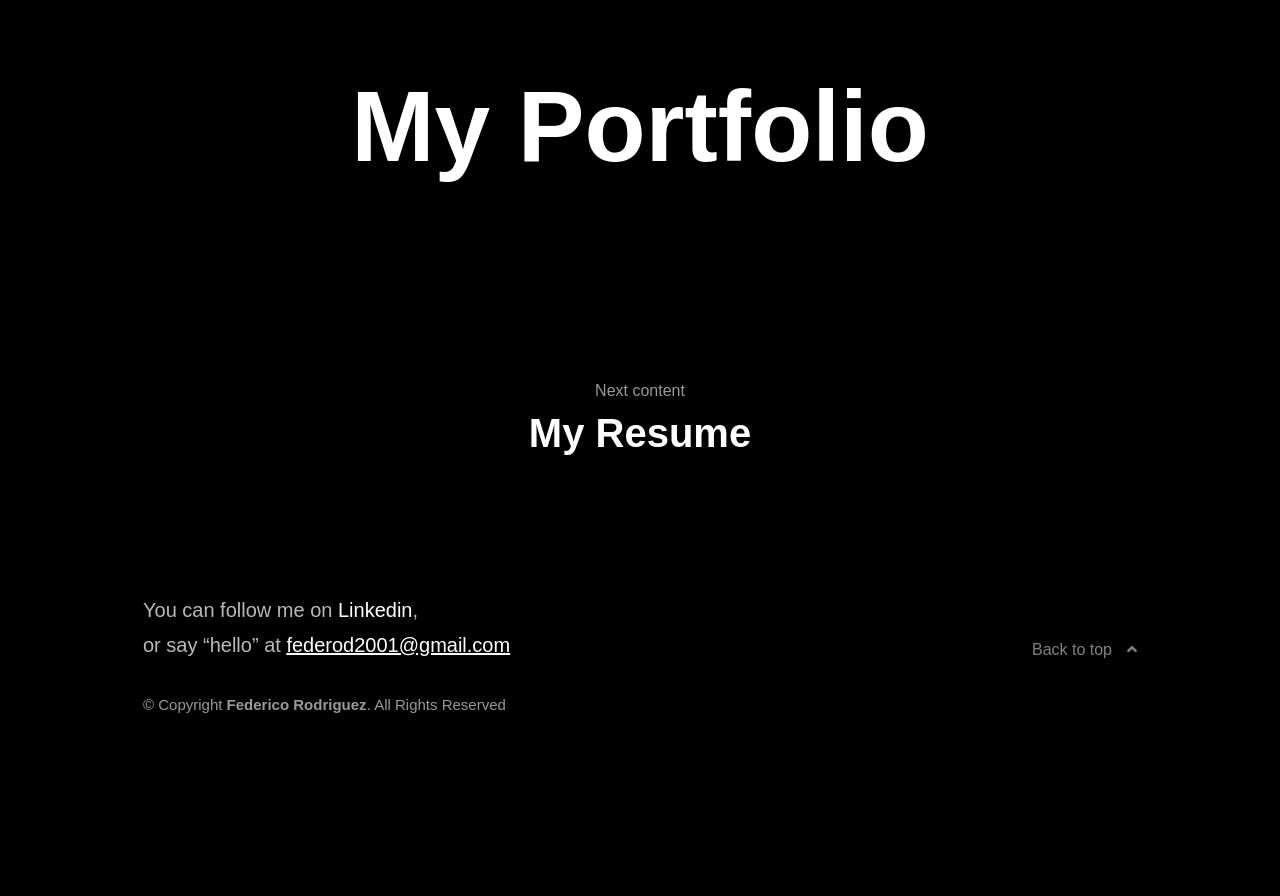
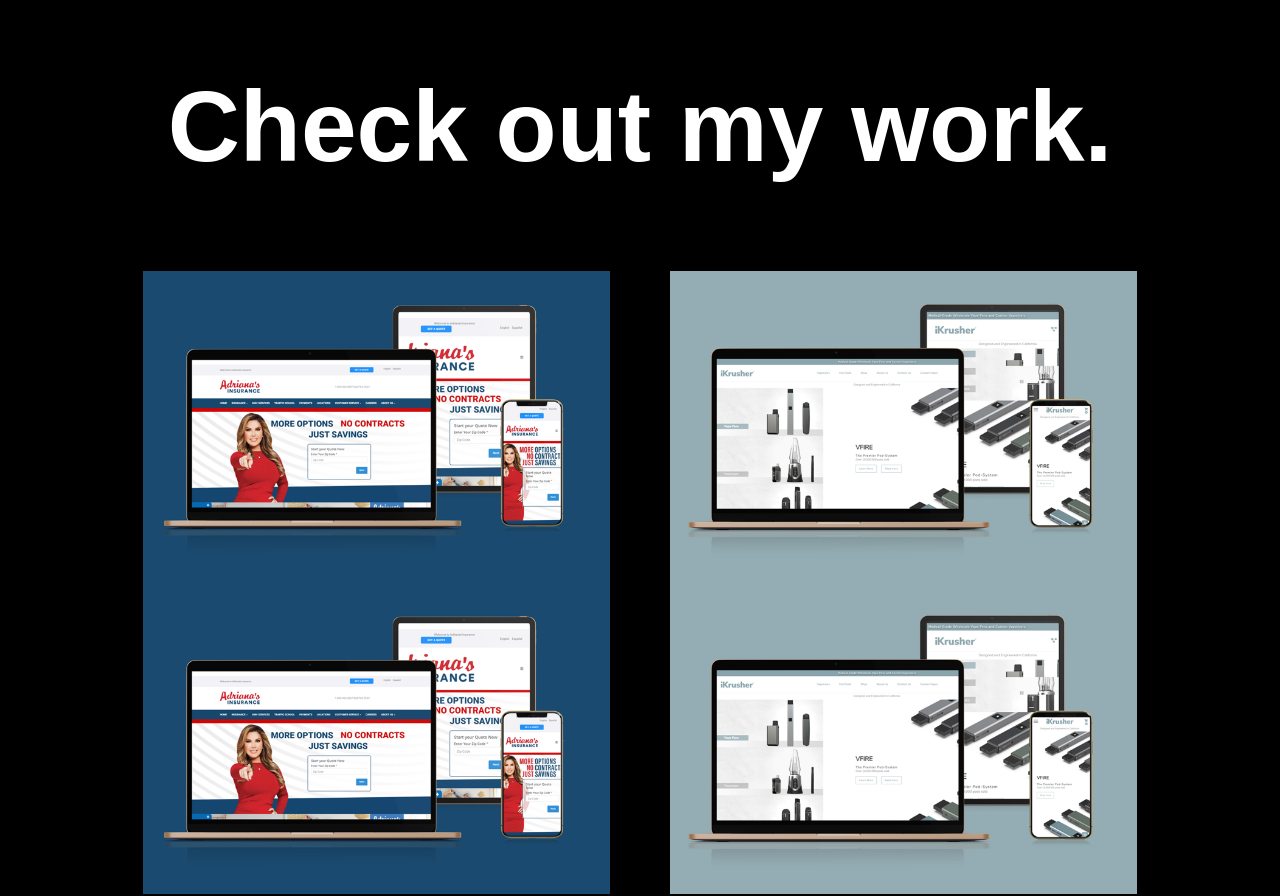
Before and after one commit to pixsolate/myNewPortfolio, a plain HTML site: page work-3.html in a window 1280 px wide. Shown: the part 89-985 px from the top of the page. Before the commit the page ends 901 px from the top, so only its background shows below. Drawn offline with Linux system fonts and the light colour scheme; a web font is replaced by a local one.

Commit message:
New Update

```diff
--- a/css/style.css
+++ b/css/style.css
@@ -2156,6 +2156,10 @@ footer .email{
     width: 100%;
 }
 
+.portfolioImg img{
+    width: 100%;
+}
+
 .work-subtext{
     font-size: 60px;
     font-weight: 600;
@@ -2549,6 +2553,11 @@ footer .email{
 
     }
 
+    .portfolioImg{
+        margin-bottom: 60px;
+        display: inline-block;
+    }
+
     .container.text-center.top_60{
         margin-top: 30px;
     }
--- a/work-3.html
+++ b/work-3.html
@@ -1,25 +1,31 @@
 <!DOCTYPE html>
 <html lang="en">
   <head>
-    <title>Federico Rodriguez Front End Developer</title>
+    <title>Return Portfolio Template</title>
     <meta charset="UTF-8" />
-    <meta name="description" content="Federico Rodriguez Personal Portfolio" />
+    <meta name="description" content="Return Portfolio Template" />
     <meta name="viewport" content="width=device-width, initial-scale=1.0" />
+
     <!-- Stylesheets -->
     <link rel="stylesheet" href="css/style.css" />
+
     <!--[if lt IE 9]>
       <script src="https://oss.maxcdn.com/html5shiv/3.7.2/html5shiv.min.js"></script>
       <script src="https://oss.maxcdn.com/respond/1.4.2/respond.min.js"></script>
     <![endif]-->
+
     <!-- FAVICON  -->
     <!-- <link rel="shortcut icon" href="img/favico.png"> -->
+
     <!-- Font icons -->
     <link
       rel="stylesheet"
       href="icon-fonts/fontawesome-5.12.0/css/all.min.css"
     />
+
     <!--Font -->
     <link rel="stylesheet" href="https://use.typekit.net/vzo7avg.css" />
+    <link rel="stylesheet" href="font/stylesheet.css" />
   </head>
 
   <body class="darkness">
@@ -71,6 +77,7 @@
             alt=""
           />
         </a>
+
         <div class="nav-icon magnetize" data-dist="3" data-cursor-type="medium">
           <div class="nav-icon-inner" data-cursor-type="medium">
             <span></span>
@@ -79,6 +86,7 @@
         </div>
       </div>
     </header>
+
     <!-- Right Menu -->
     <div
       class="overlay-bg"
@@ -134,32 +142,42 @@
       <div class="data-scroll">
         <!-- PAGE HEADER -->
         <div class="page-header type-two box-animate">
-          <h1 class="title">My Portfolio</h1>
+          <h1 class="title">Check out my work.</h1>
         </div>
 
         <!-- Gallery -->
         <div class="container gallery top_90 box-animate">
           <div class="row">
             <div class="col-xl-6">
-              <a href="https://adrianasinsurance.com">
-                <img data-cursor-type="big" data-cursor-text="ZOOM" src="images/portfolio/work-3/04.jpg" alt=""/>
+              <a href="https://adrianasinsurance.com" target="_blank" class="portfolioImg">
+                <img data-cursor-type="big" data-cursor-text="WEBSITE" src="images/portfolio/work-3/04.jpg" alt=""/>
               </a>
             </div>
             <div class="col-xl-6">
-              <a href="https://ikrusher.com">
-                <img data-cursor-type="big" data-cursor-text="ZOOM" src="images/portfolio/work-3/05.jpg" alt="" />
+              <a href="https://ikrusher.com" target="_blank" class="portfolioImg">
+                <img data-cursor-type="big" data-cursor-text="WEBSITE" src="images/portfolio/work-3/05.jpg" alt=""/>
+              </a>
+            </div>
+          </div>
+          <div class="row">
+            <div class="col-xl-6">
+              <a href="https://adrianasinsurance.com" target="_blank" class="portfolioImg">
+                <img data-cursor-type="big" data-cursor-text="WEBSITE" src="images/portfolio/work-3/04.jpg" alt=""/>
+              </a>
+            </div>
+            <div class="col-xl-6">
+              <a href="https://ikrusher.com" target="_blank" class="portfolioImg">
+                <img data-cursor-type="big" data-cursor-text="WEBSITE" src="images/portfolio/work-3/05.jpg" alt=""/>
               </a>
             </div>
           </div>
         </div>
-
-         <!-- Next post link -->
         <div class="container text-center top_60 box-animate">
           <div class="row top_30">
             <div class="col-xl-12">
               <a data-type="ajax-load" data-cursor-type="medium" class="next-link" href="work-4.html">
                 <div data-cursor-type="medium" class="nav-title">Next content</div>
-          <div data-cursor-type="medium" class="next-title">My Resume</div>
+                <div data-cursor-type="medium" class="next-title">Resume</div>
               </a>
             </div>
           </div>
```
Also changed, not shown: images/portfolio/work-3/01.jpg (deleted), images/portfolio/work-3/02.jpg (deleted), images/portfolio/work-3/04.jpg (added), images/portfolio/work-3/05.jpg (added), 1 other file. Lines whose indentation alone changed are shown as unchanged.
